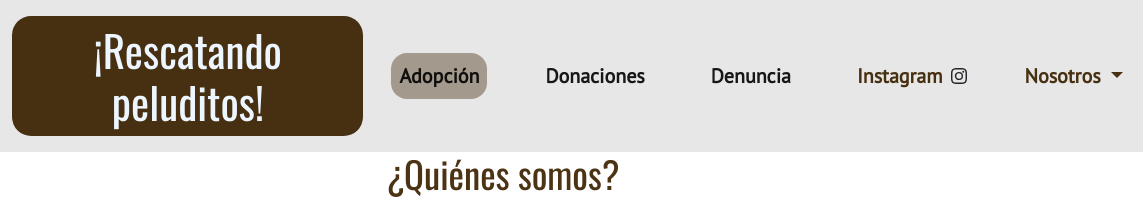
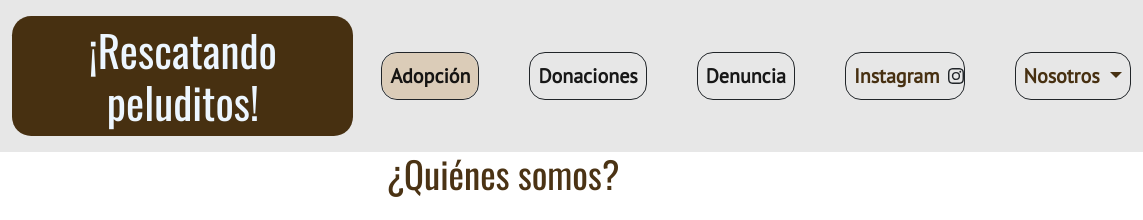
Before and after one commit to jmerchxn/proyecto-peluditos, a plain HTML site: page index.html in a window 1280 px wide. In both pictures the pointer is over the link "Adopción". Shown: the top 220 px of the page, 137-1280 px from the left. Drawn offline with nearby package versions, Linux system fonts and the light colour scheme.

Commit message:
feat (navbar), add hover

```diff
--- a/css/styles.css
+++ b/css/styles.css
@@ -19,6 +19,7 @@ header{
 /* estilos para el navegador */
 .navbar-nav{
     gap: 50px;
+
 }
 
 .linkNavegador{
@@ -42,7 +43,7 @@ header{
 
 /* interacciones del usuario */
 a:hover{
-    background-color: rgba(71, 48, 17, 0.418);
+    background-color: rgba(202, 166, 119, 0.418);
     border-radius: 1rem;
 }
 
@@ -92,6 +93,8 @@ header nav ul li{
     text-decoration: none;
     display: inline;
     gap: 20px;
+    border: 1.5px solid;
+    border-radius: 1rem;
 
 }
 
```
